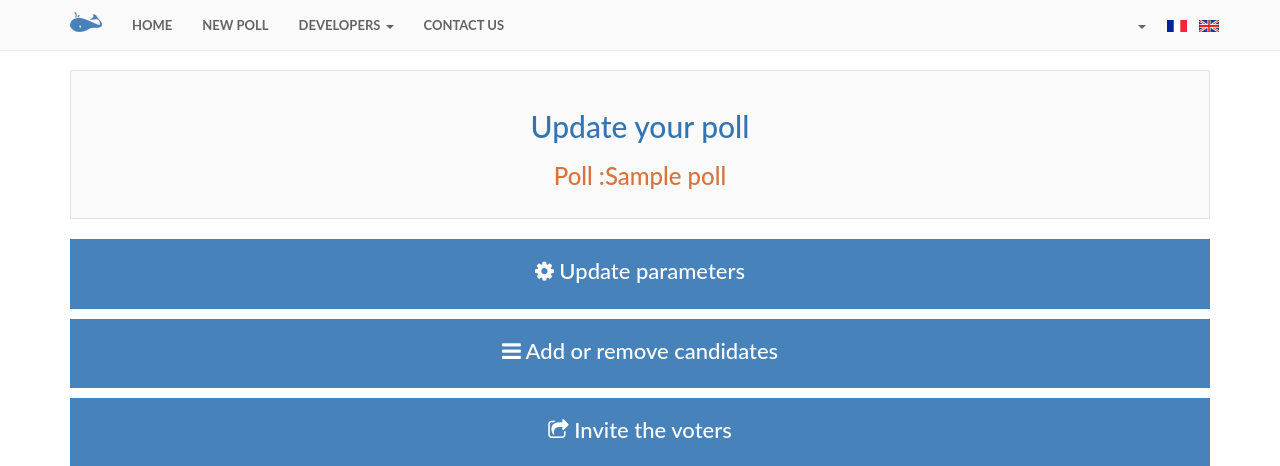
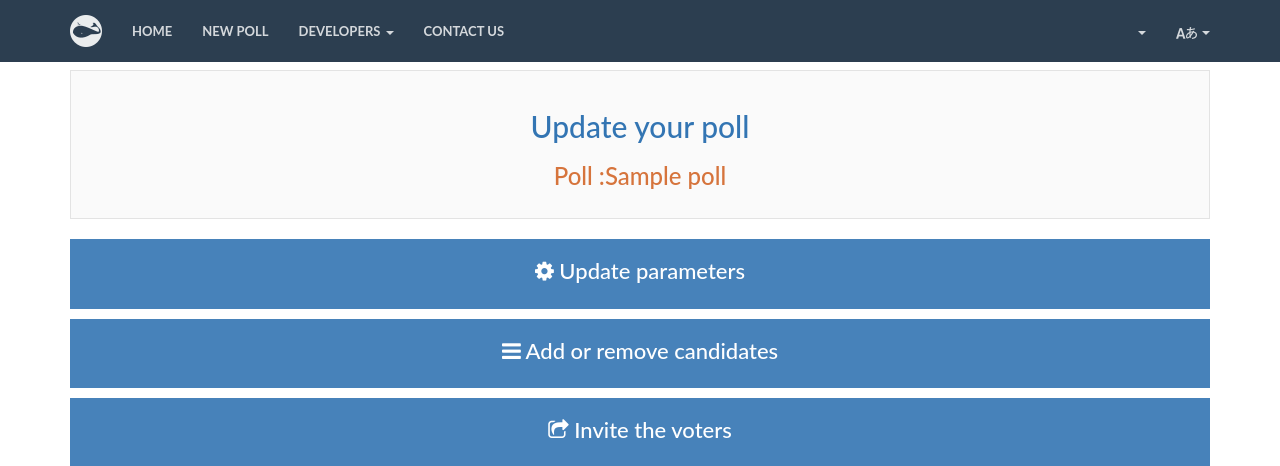
Before and after one commit to theneurasthenicrat/whale4, a Django app: template polls/templates/polls/admin.html in a window 1280 px wide. Shown: the top 466 px of the page. Run offline with Django 3.2, Linux system fonts and the light colour scheme; the template is opened without the code that fills it: most values are stand-ins (such as "Sample title", 1, 10 or a date in 2020); some libraries are stand-ins or nearby versions.

Commit message:
Slight navbar style update
The navigation bar is now dark, which is consistent with the one appearing on the home page.

```diff
--- a/polls/static/polls/css/poll.css
+++ b/polls/static/polls/css/poll.css
@@ -94,14 +94,13 @@ p.description:before {
 }
 
 .navbar-custom {
-    background-color: #fafafa;
-    border-color: rgb(235, 235, 235);
+    background-color: #2C3E50;
+    border: none;
 }
 
 .navbar-custom .navbar-brand {
     color: #ffffff;
     opacity: 0.9;
-    margin-top: -3px;
 }
 
 .navbar-custom .navbar-brand:hover,
@@ -110,28 +109,30 @@ p.description:before {
 }
 
 .navbar-custom .navbar-text {
-    color: #000000;
+    color: #fff;
     opacity: 0.6;
     text-transform: uppercase;
-    text-shadow: rgba(255, 255, 255, 0.5) 0px 1px 0px;
+    text-shadow: none;
 }
 
+
 .navbar-custom .navbar-nav > li > a {
-    color: #000000;
-    opacity: 0.6;
+    color: #fff;
+    opacity: 0.8;
     text-transform: uppercase;
-    text-shadow: rgba(255, 255, 255, 0.5) 0px 1px 0px;
+    text-shadow: none;
     transition: all .2s linear;
     font-weight: bold;
     font-size: 13px;
+    line-height: 32px;
 }
 
 .navbar-custom .navbar-nav > li > a:hover,
 .navbar-custom .navbar-nav > li > a:focus {
-    color: #3375b3;
+    color: #fff;
     opacity: 1;
     text-transform: uppercase;
-    text-shadow: rgba(255, 255, 255, 0.5) 0px 1px 0px;
+    text-shadow: none;
     transition: all .2s linear;
     font-weight: bold;
     font-size: 13px;
@@ -175,10 +176,10 @@ p.description:before {
 .navbar-custom .navbar-nav > .active > a,
 .navbar-custom .navbar-nav > .active > a:hover,
 .navbar-custom .navbar-nav > .active > a:focus {
-    color: #3375b3;
+    color: #fff;
     opacity: 1;
     text-transform: uppercase;
-    text-shadow: rgba(255, 255, 255, 0.5) 0px 1px 0px;
+    text-shadow: none;
     transition: all .2s linear;
     font-weight: bold;
     font-size: 13px;
@@ -186,14 +187,14 @@ p.description:before {
 .navbar-custom .navbar-nav > .open > a,
 .navbar-custom .navbar-nav > .open > a:hover,
 .navbar-custom .navbar-nav > .open > a:focus {
-    color: #3375b3;
+    color: #fff;
     opacity: 1;
-    text-shadow: rgba(255, 255, 255, 0.5) 0px 1px 0px;
+    text-shadow: none;
     transition: all .2s linear;
 }
 .navbar-custom .navbar-toggle {
-    color: rgb(0, 0, 0);
-    border-color: rgb(235, 235, 235);
+    color: #fff;
+    border-color: #aaa;
     border-radius: 0px;
 }
 .navbar-custom .navbar-toggle:hover,
@@ -215,27 +216,29 @@ p.description:before {
   color: #d6743c;
 }
 
+.navbar-custom .navbar-nav > li > a.navbar-user  {
+    text-transform: none;
+}
+
 .flag {
     border-width: 0px;
-    padding-top: 15px;
-    padding-bottom: 15px;
+    padding-top: 5px;
+    padding-bottom: 5px;
     background-color: transparent;
 }
 
-.flag_fr {
-    background-image:url("../images/french.png") ;
+.flag img {
+    margin-top: -2px;
+    margin-right: 10px;
 }
 
-.flag_en {
-    background-image:url("../images/english.png") ;
-}
 
 @media (max-width: 767px) {
   .navbar-custom .navbar-nav .open .dropdown-menu > li > a {
-    color: #000000;
+    color: #fff;
     opacity: 0.6;
     text-transform: uppercase;
-    text-shadow: rgba(255, 255, 255, 0.5) 0px 1px 0px;
+    text-shadow: none;
   }
   .navbar-custom .navbar-nav .open .dropdown-menu > li > a:hover,
   .navbar-custom .navbar-nav .open .dropdown-menu > li > a:focus {
--- a/polls/templates/polls/base.html
+++ b/polls/templates/polls/base.html
@@ -48,7 +48,7 @@
             <button type="button" class="navbar-toggle collapsed" data-toggle="collapse" data-target="#navbar" aria-expanded="false">
              <span class="sr-only">Toggle navigation</span> <i class="fa fa-bars"></i>
             </button>
-            <a class="navbar-brand" href="/" ><img src="{% static 'polls/images/whale4-brand-small.png' %}" alt="Whale4"/></a>
+            <a class="navbar-brand" href="/" ><img src="{% static 'polls/images/whale4-mask-small.png' %}" alt="Whale4"/></a>
         </div>
         <div id="navbar" class="navbar-collapse collapse " >
             <ul  class="nav navbar-nav ">
@@ -65,7 +65,7 @@
             </ul>
             <ul class=" nav navbar-nav navbar-right">
                 <li class="dropdown">
-                    <a href="#" class="dropdown-toggle" data-toggle="dropdown" > {% bootstrap_icon "user" %}{% if user.is_authenticated %}
+                    <a href="#" class="dropdown-toggle navbar-user" data-toggle="dropdown">{% bootstrap_icon "user" %} {% if user.is_authenticated %}
                         {{ user.nickname }}  {% endif %}<span class="caret"></span></a>
                     <ul class="dropdown-menu">
                         {% if user.is_authenticated %}
@@ -78,8 +78,13 @@
                         {% endif %}
 
                     </ul>
-                <li><button type="submit" class="flag" form="fr"><img src="{% static 'polls/images/french.png' %}" alt="fr" width="20px" height="12px"/></button></li>
-                <li><button type="submit" class="flag" form="en"><img src="{% static 'polls/images/english.png' %}" alt="en" width="20px" height="12px"/></button></li>
+                <li class="dropdown">
+                    <a href="#" class="dropdown-toggle" data-toggle="dropdown"><span><img src="{% static 'polls/images/language.png' %}" alt="fr"/></span> <span class="caret"></span></a>
+                    <ul class="dropdown-menu">
+                      <li><button type="submit" class="flag" form="en"><img src="{% static 'polls/images/english.png' %}" alt="en" width="20px" height="12px"/> English</button></li>
+                      <li><button type="submit" class="flag" form="fr"><img src="{% static 'polls/images/french.png' %}" alt="fr" width="20px" height="12px"/> Français</button></li>
+		    </ul>
+		</li>
 
                 <form action="{% url 'set_language' %}" method="post" class=" navbar-form" id="fr">{% csrf_token %}
                     <input name="next" type="hidden" value="{{ redirect_to }}" />
```
Also changed, not shown: polls/static/polls/images/language.png (added), polls/static/polls/images/whale4-mask-small.png (added).
